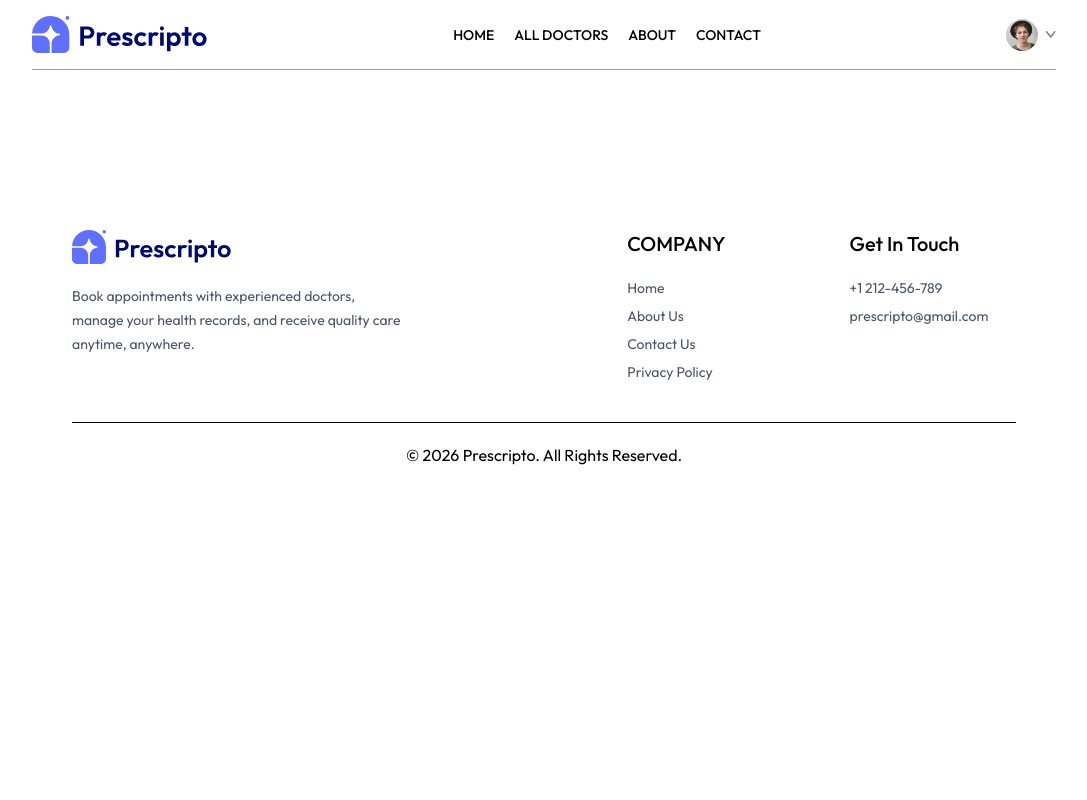
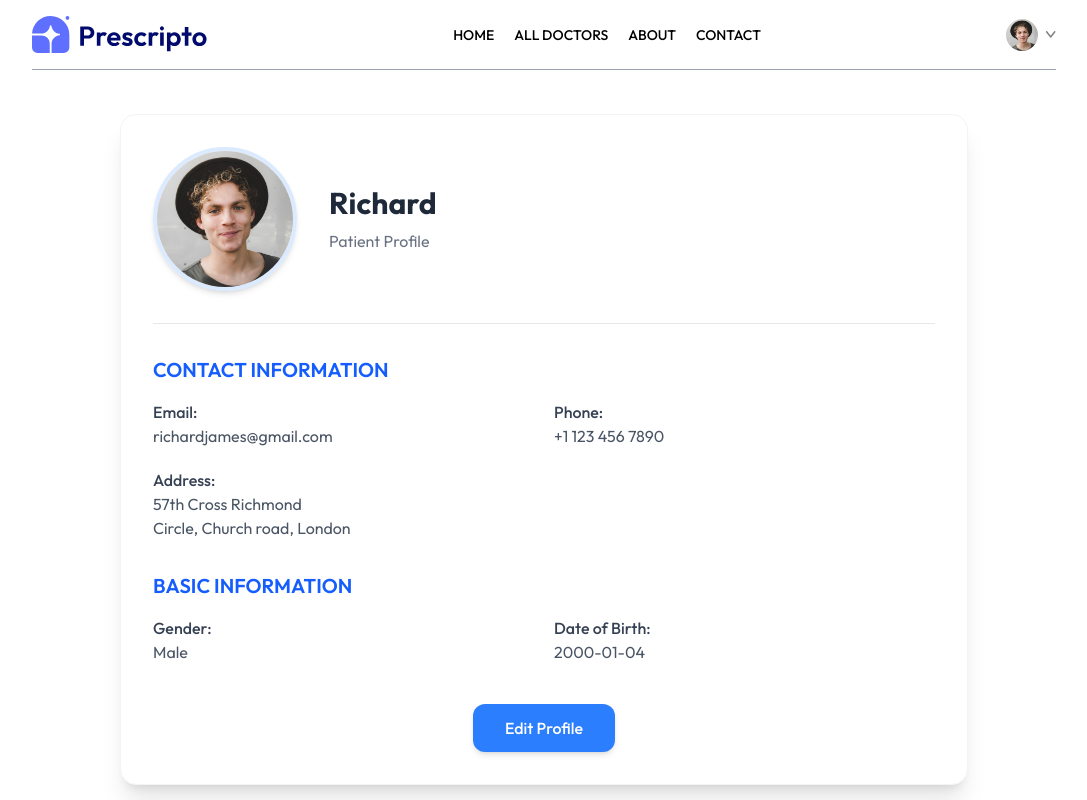
Before and after one commit to Yashi027/Prescripto, a React (Vite) app in the folder frontend/: page /my-profile in a window 1280 px wide. Shown: the top 800 px of the page, without its empty margins (96-1183 px from the left). Built offline with nearby package versions, Linux system fonts and the light colour scheme; a web font is replaced by a local one.

Commit message:
patient profile page

```diff
--- a/frontend/src/pages/MyProfile.jsx
+++ b/frontend/src/pages/MyProfile.jsx
@@ -1,11 +1,182 @@
-import React from 'react';
+import React, { useState } from 'react';
+import { assets } from '../assets/assets_frontend/assets';
 
 const MyProfile = () => {
+
+  const [userData, setUserData] = useState({
+    name: 'Richard',
+    image: assets.profile_pic,
+    email: 'richardjames@gmail.com',
+    phone: '+1 123 456 7890',
+    address: {
+      line1: '57th Cross Richmond',
+      line2: 'Circle, Church road, London'
+    },
+    gender: 'Male',
+    dob: '2000-01-04'
+  });
+
+  const [isEdit, setIsEdit] = useState(false);
+
   return (
-    <div>
+    <div className="max-w-4xl mx-auto p-6">
 
+      <div className="bg-white shadow-xl rounded-2xl p-8 border border-gray-100">
+
+        <div className="flex flex-col md:flex-row items-center gap-8">
+
+          <img
+            src={userData.image}
+            alt="Profile"
+            className="w-36 h-36 rounded-full object-cover border-4 border-blue-100 shadow-md"
+          />
+
+          <div className="flex-1 text-center md:text-left">
+            {
+              isEdit ? (
+                <input
+                  type="text"
+                  value={userData.name}
+                  onChange={(e) =>
+                    setUserData(prev => ({ ...prev, name: e.target.value }))
+                  }
+                  className="text-3xl font-bold border-b-2 border-blue-400 outline-none px-2 py-1 w-full md:w-80"
+                />
+              ) : (
+                <h2 className="text-3xl font-bold text-gray-800">
+                  {userData.name}
+                </h2>
+              )
+            }
+
+            <p className="text-gray-500 mt-2">Patient Profile</p>
+          </div>
+        </div>
+
+        <hr className="my-8 border-gray-200" />
+
+        <div className="mb-8">
+          <h3 className="text-xl font-semibold text-blue-600 mb-4">
+            CONTACT INFORMATION
+          </h3>
+
+          <div className="grid grid-cols-1 md:grid-cols-2 gap-5 text-gray-700">
+
+            <div>
+              <p className="font-medium">Email:</p>
+              <p className="text-gray-600">{userData.email}</p>
+            </div>
+
+            <div>
+              <p className="font-medium">Phone:</p>
+              {
+                isEdit ? (
+                  <input
+                    type="text"
+                    value={userData.phone}
+                    onChange={(e) =>
+                      setUserData(prev => ({ ...prev, phone: e.target.value }))
+                    }
+                    className="border rounded-lg px-3 py-2 w-full mt-1 outline-none focus:ring-2 focus:ring-blue-300"
+                  />
+                ) : (
+                  <p className="text-gray-600">{userData.phone}</p>
+                )
+              }
+            </div>
+
+            <div className="md:col-span-2">
+              <p className="font-medium">Address:</p>
+
+              {
+                isEdit ? (
+                  <div className="space-y-2 mt-1">
+                    <input
+                      type="text"
+                      value={userData.address.line1}
+                      onChange={(e) =>
+                        setUserData(prev => ({
+                          ...prev,
+                          address: {
+                            ...prev.address,
+                            line1: e.target.value
+                          }
+                        }))
+                      }
+                      className="border rounded-lg px-3 py-2 w-full outline-none focus:ring-2 focus:ring-blue-300"
+                    />
+
+                    <input
+                      type="text"
+                      value={userData.address.line2}
+                      onChange={(e) =>
+                        setUserData(prev => ({
+                          ...prev,
+                          address: {
+                            ...prev.address,
+                            line2: e.target.value
+                          }
+                        }))
+                      }
+                      className="border rounded-lg px-3 py-2 w-full outline-none focus:ring-2 focus:ring-blue-300"
+                    />
+                  </div>
+                ) : (
+                  <p className="text-gray-600">
+                    {userData.address.line1}
+                    <br />
+                    {userData.address.line2}
+                  </p>
+                )
+              }
+            </div>
+
+          </div>
+        </div>
+
+        <div>
+          <h3 className="text-xl font-semibold text-blue-600 mb-4">
+            BASIC INFORMATION
+          </h3>
+
+          <div className="grid grid-cols-1 md:grid-cols-2 gap-5 text-gray-700">
+
+            <div>
+              <p className="font-medium">Gender:</p>
+              <p className="text-gray-600">{userData.gender}</p>
+            </div>
+
+            <div>
+              <p className="font-medium">Date of Birth:</p>
+              <p className="text-gray-600">{userData.dob}</p>
+            </div>
+
+          </div>
+        </div>
+
+        <div className="mt-10 text-center">
+          {
+            isEdit ? (
+              <button
+                onClick={() => setIsEdit(false)}
+                className="bg-green-500 hover:bg-green-600 text-white px-8 py-3 rounded-xl font-medium transition duration-300 shadow-md"
+              >
+                Save Information
+              </button>
+            ) : (
+              <button
+                onClick={() => setIsEdit(true)}
+                className="bg-blue-500 hover:bg-blue-600 text-white px-8 py-3 rounded-xl font-medium transition duration-300 shadow-md"
+              >
+                Edit Profile
+              </button>
+            )
+          }
+        </div>
+
+      </div>
     </div>
   );
-}
+};
 
 export default MyProfile;
```
